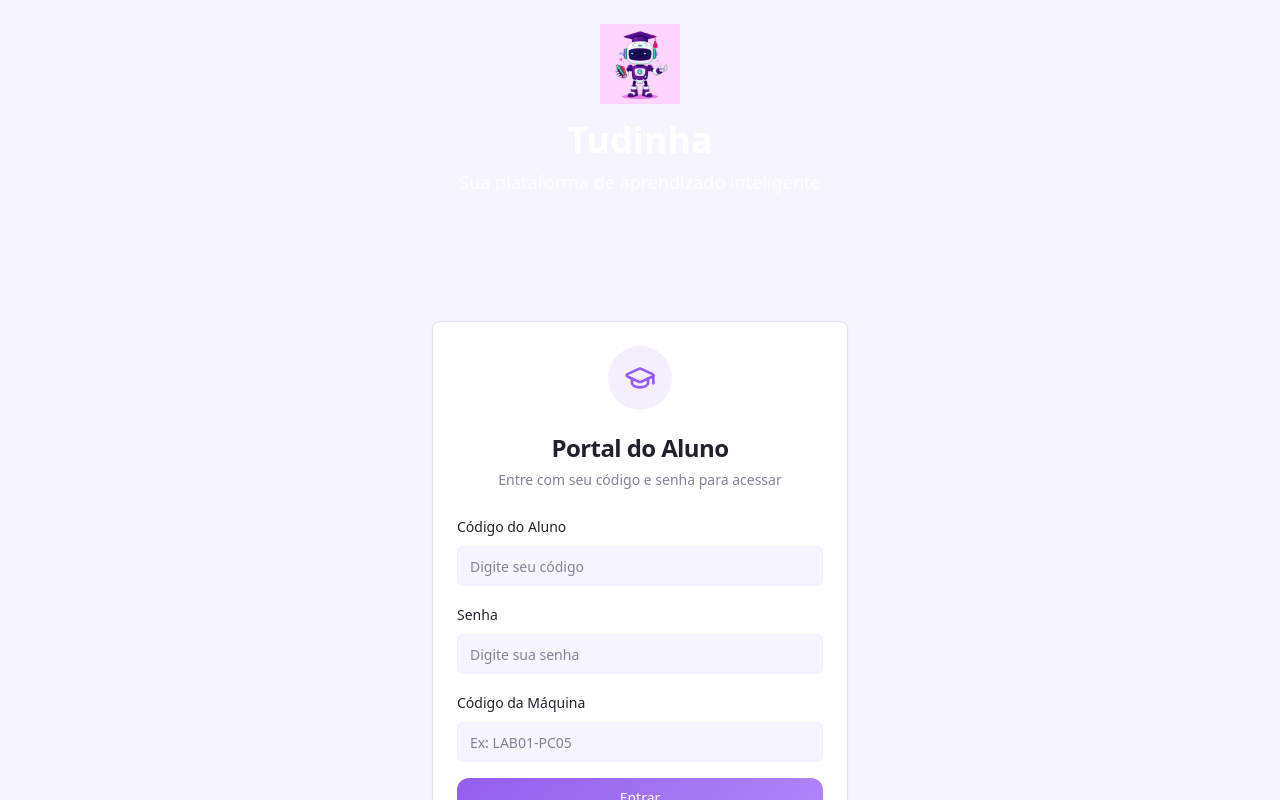
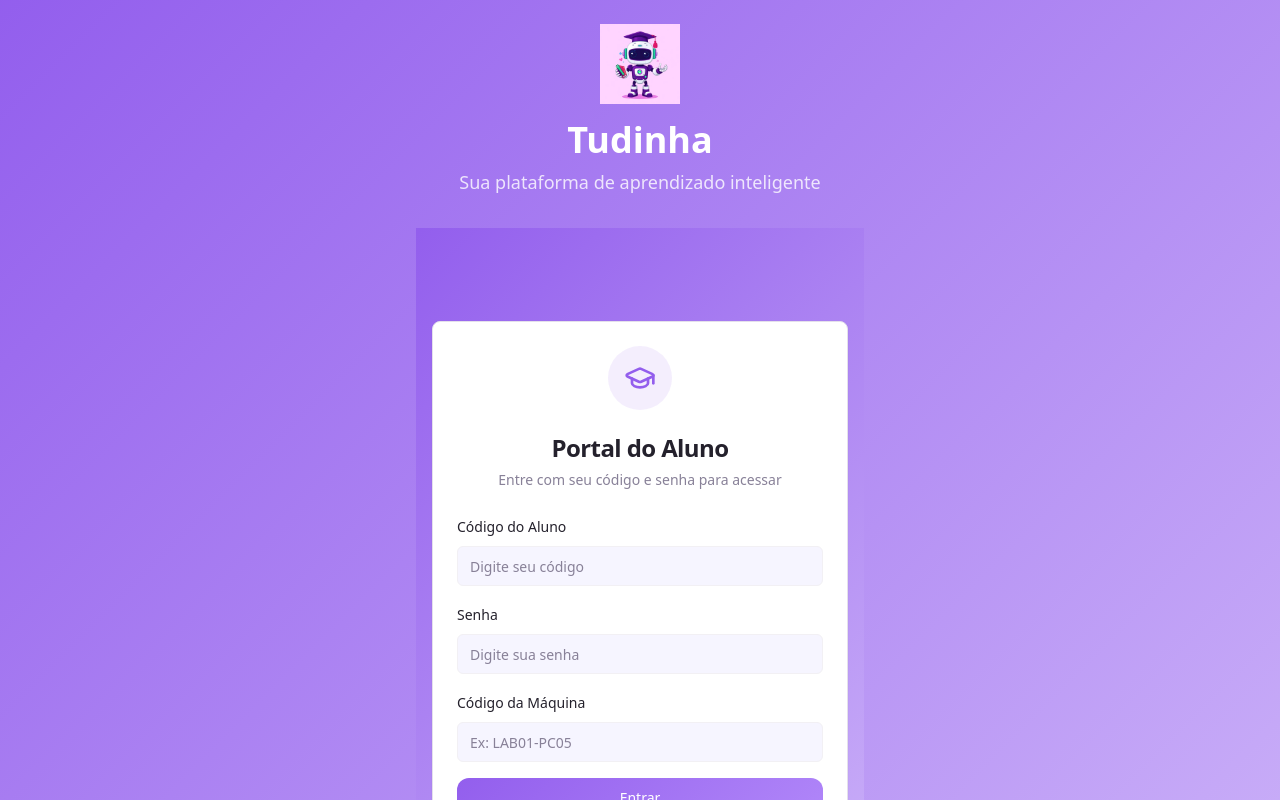
Before and after one commit to lucasmoraeslrm/tudinha-smart-learn, a React (Vite) app: page / in a window 1280 px wide. Shown: the top 800 px of the page. Built offline with nearby package versions, Linux system fonts and the light colour scheme.

Commit message:
Fix: Add missing gradient class
Add `bg-gradient-main` utility to Tailwind config and define the gradient in `index.css` to resolve text contrast issues on dashboard cards.

```diff
--- a/src/index.css
+++ b/src/index.css
@@ -50,6 +50,7 @@ All colors MUST be HSL.
     --gradient-primary: linear-gradient(135deg, hsl(var(--primary)), hsl(var(--primary-glow)));
     --gradient-success: linear-gradient(135deg, hsl(var(--success)), hsl(var(--success-light)));
     --gradient-bg: linear-gradient(180deg, hsl(var(--background)), hsl(var(--muted)));
+    --gradient-main: linear-gradient(135deg, hsl(var(--primary)), hsl(var(--primary-light)));
 
     /* Shadows with educational theme */
     --shadow-soft: 0 4px 20px -8px hsl(var(--primary) / 0.15);
--- a/tailwind.config.ts
+++ b/tailwind.config.ts
@@ -120,7 +120,8 @@ export default {
 			backgroundImage: {
 				'gradient-primary': 'var(--gradient-primary)',
 				'gradient-success': 'var(--gradient-success)',
-				'gradient-bg': 'var(--gradient-bg)'
+				'gradient-bg': 'var(--gradient-bg)',
+				'gradient-main': 'var(--gradient-main)'
 			},
 			boxShadow: {
 				'soft': 'var(--shadow-soft)',
```
